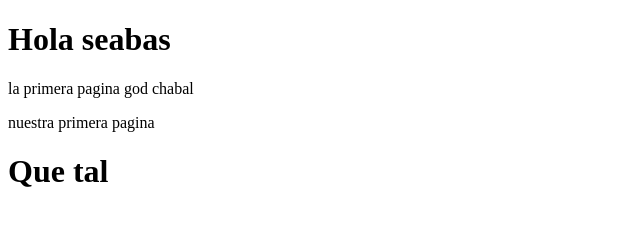
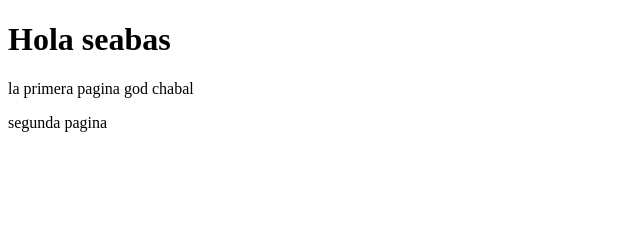
Before and after one commit to mahecha200518-hub/Proyecto-lazarus, a plain HTML site: page index.html in a window 1280 px wide. Shown: the whole page, without its empty margins (0-640 px from the left). Drawn offline with Linux system fonts and the light colour scheme.

Commit message:
modificacion

```diff
--- a/index.html
+++ b/index.html
@@ -7,8 +7,7 @@
 <body>
     <h1> Hola seabas</h1>
     <p>la primera pagina god chabal</p>
-    <p> nuestra primera pagina </p>
-    <h1>Que tal </h1>
+    <p> segunda pagina </p>
     <script src="script.js"></script>
 </body>
 </html>
```
